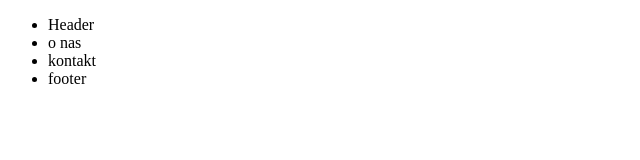
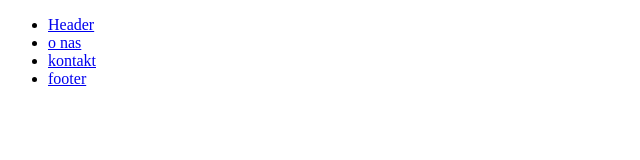
Before and after one commit to AndrzejKuster/zadanie_45195, a plain HTML site: page index.html in a window 1280 px wide. Shown: the whole page, without its empty margins (0-640 px from the left). Drawn offline with Linux system fonts and the light colour scheme.

Commit message:
zawartość pliku

```diff
--- a/index.html
+++ b/index.html
@@ -9,10 +9,10 @@
 <body>
     <nav>
         <ul>
-            <li id="main">Header</li>
-            <li id="o-nas">o nas</li>
-            <li id="kontakt">kontakt</li>
-            <li id="footer">footer</li>
+            <li><a href="#header">Header</a></li>
+            <li><a href="#o-nas">o nas</a></li>
+            <li><a href="#kontakt">kontakt</a></li>
+            <li><a href="#footer">footer</a></li>
         </ul>
     </nav>
 
```
